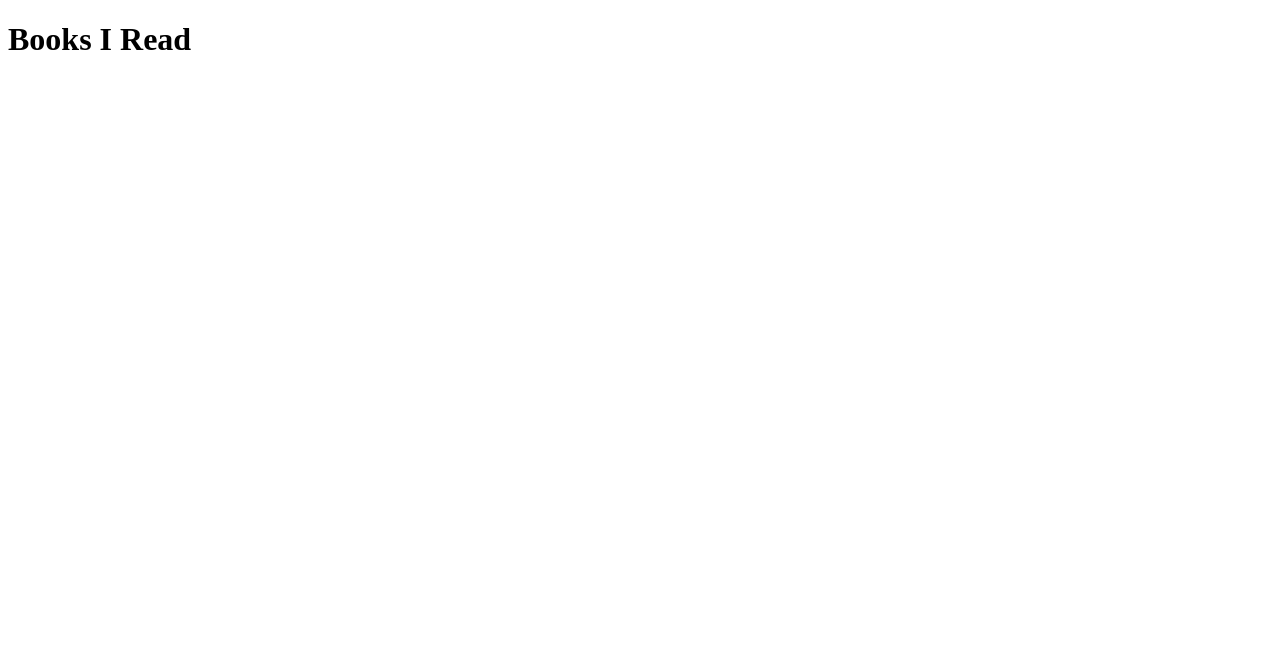
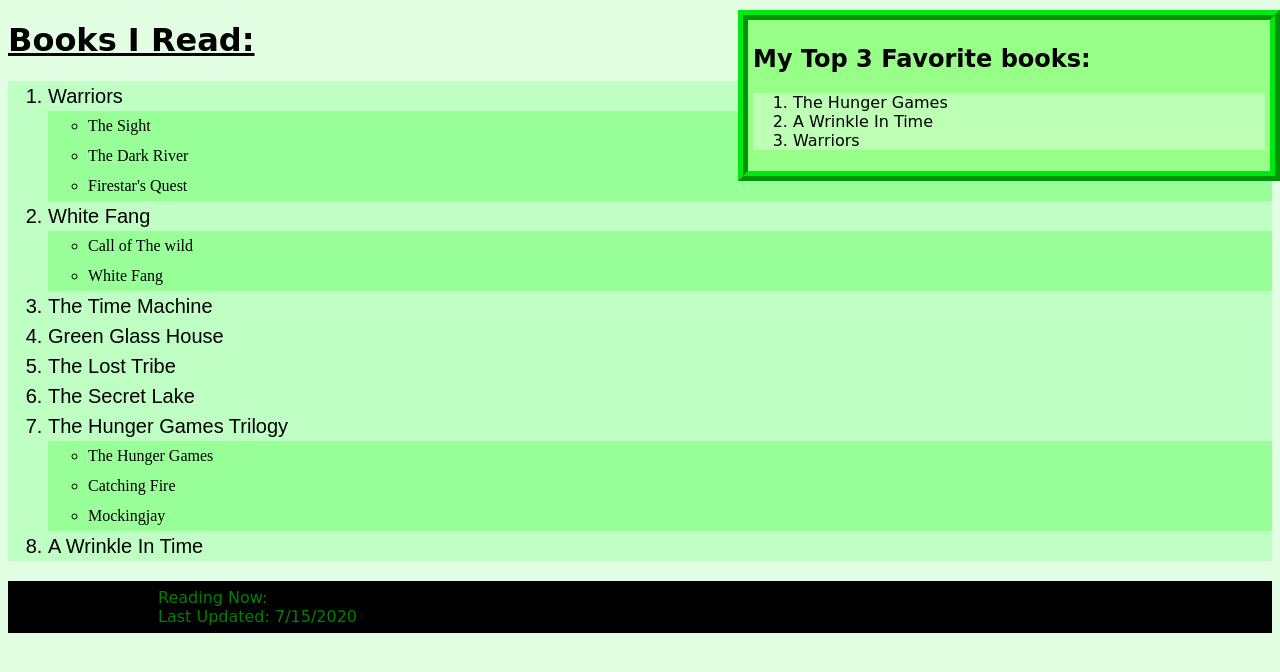
Before and after one commit to YF-Unicorn/YF-Unicorn.github.io, a plain HTML site: page index.html in a window 1280 px wide. Drawn offline with Linux system fonts and the light colour scheme.

Commit message:
Update index.html

```diff
--- a/index.html
+++ b/index.html
@@ -2,16 +2,87 @@
 <html>
     <head>
         <meta charset="utf-8">
-        <title>Project: Travel webpage</title>
+        <title>Books I Read</title>
         <style>
-
+            body {
+                background-color: rgb(227, 255, 227);
+                font-family: cursive;
+            }
+            #title {
+                text-decoration: underline;
+            }
+            #list {
+                background-color: rgb(191, 255, 195);
+                font-size: 20px;
+                font-family: sans-serif;
+                line-height: 30px;
+            }
+            .story {
+                background-color: rgb(153, 255, 153);
+                font-size: 16px;
+                font-family: serif;
+            }
+            #favorite {
+                background-color: rgb(151, 255, 135);
+                position: fixed;
+                top: 10px;
+                right: 0px;
+                width: 40%;
+                padding: 5px;
+                border: ridge;
+                border-width: 10px;
+                border-color: rgb(0, 232, 15);
+            }
+            #top-3 {
+                background-color: rgb(188, 255, 181);
+            }
+            #footer {
+                background-color: rgb(0, 0, 0);
+                color: green;
+                padding: 7px;
+                padding-left: 150px;
+            }
         </style>
     </head>
     <body>
+        <h1 id="title">Books I Read:</h1>
+        <ol id="list">
+            <li>Warriors
+                <ul class="story">
+                    <li>The Sight</li>
+                    <li>The Dark River</li>
+                    <li>Firestar's Quest</li>
+                </ul>
+            </li>
+            <li>White Fang
+                <ul class="story">
+                    <li>Call of The wild</li>
+                    <li>White Fang
+                </ul>
+            </li>
+            <li>The Time Machine</li>
+            <li>Green Glass House</li>
+            <li>The Lost Tribe</li>
+            <li>The Secret Lake</li>
+            <li>The Hunger Games Trilogy
+                <ul class="story">
+                    <li>The Hunger Games</li>
+                    <li>Catching Fire</li>
+                    <li>Mockingjay
+                </ul>
+            </li>
+            <li>A Wrinkle In Time</li>
+        </ol>
 
-        <h1>Books I Read</h1>
+        <div id="favorite">
+            <h2>My Top 3 Favorite books:</h2>
+            <ol id="top-3">
+                <li>The Hunger Games</li>
+                <li>A Wrinkle In Time</li>
+                <li>Warriors</li>
+            </ol>
+        </div>
 
-        <ol>
-
+        <p id="footer">Reading Now: <br>Last Updated: 7/15/2020</p>
     </body>
 </html>
```
